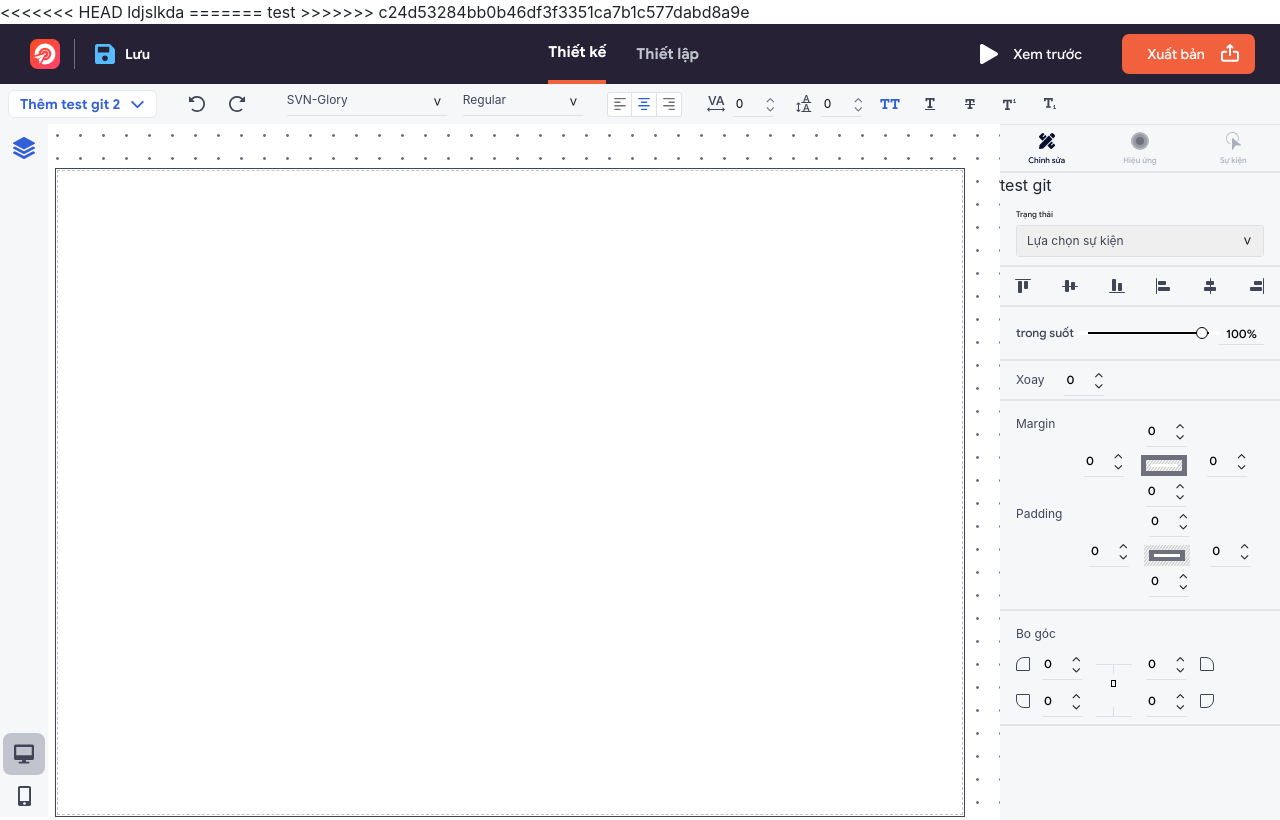
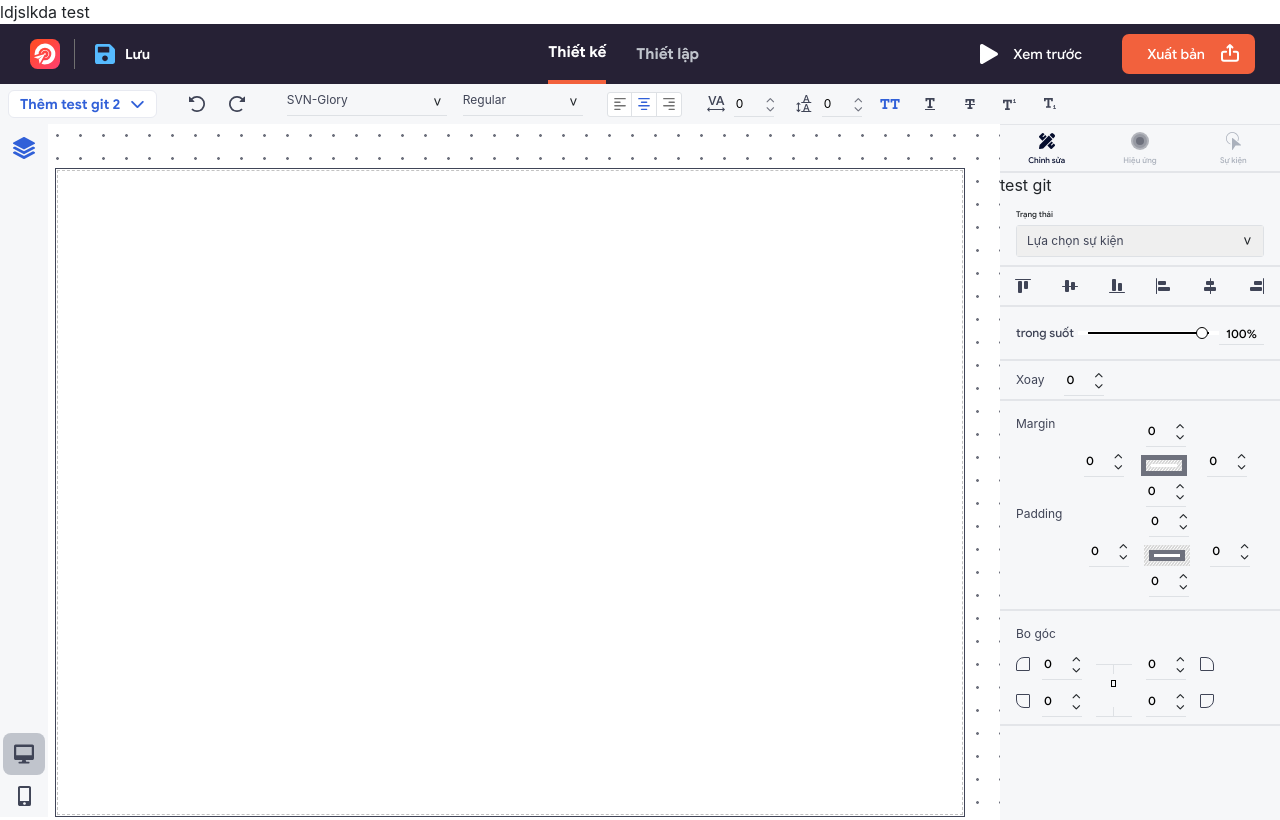
Before and after one commit to huydinh210299/UI_demo, a plain HTML site: page view/index.html in a window 1280 px wide. Shown: the top 820 px of the page. Drawn offline with nearby package versions, Linux system fonts and the light colour scheme.

Commit message:
merge file

```diff
--- a/view/index.html
+++ b/view/index.html
@@ -12,11 +12,8 @@
 </head>
 <body>
     <div class="wrapper">
-<<<<<<< HEAD
 	ldjslkda
-=======
 	test
->>>>>>> c24d53284bb0b46df3f3351ca7b1c577dabd8a9e
         <!-- header -->
         <div class="header row">
             <div class="basic-control col-md-5">
```
